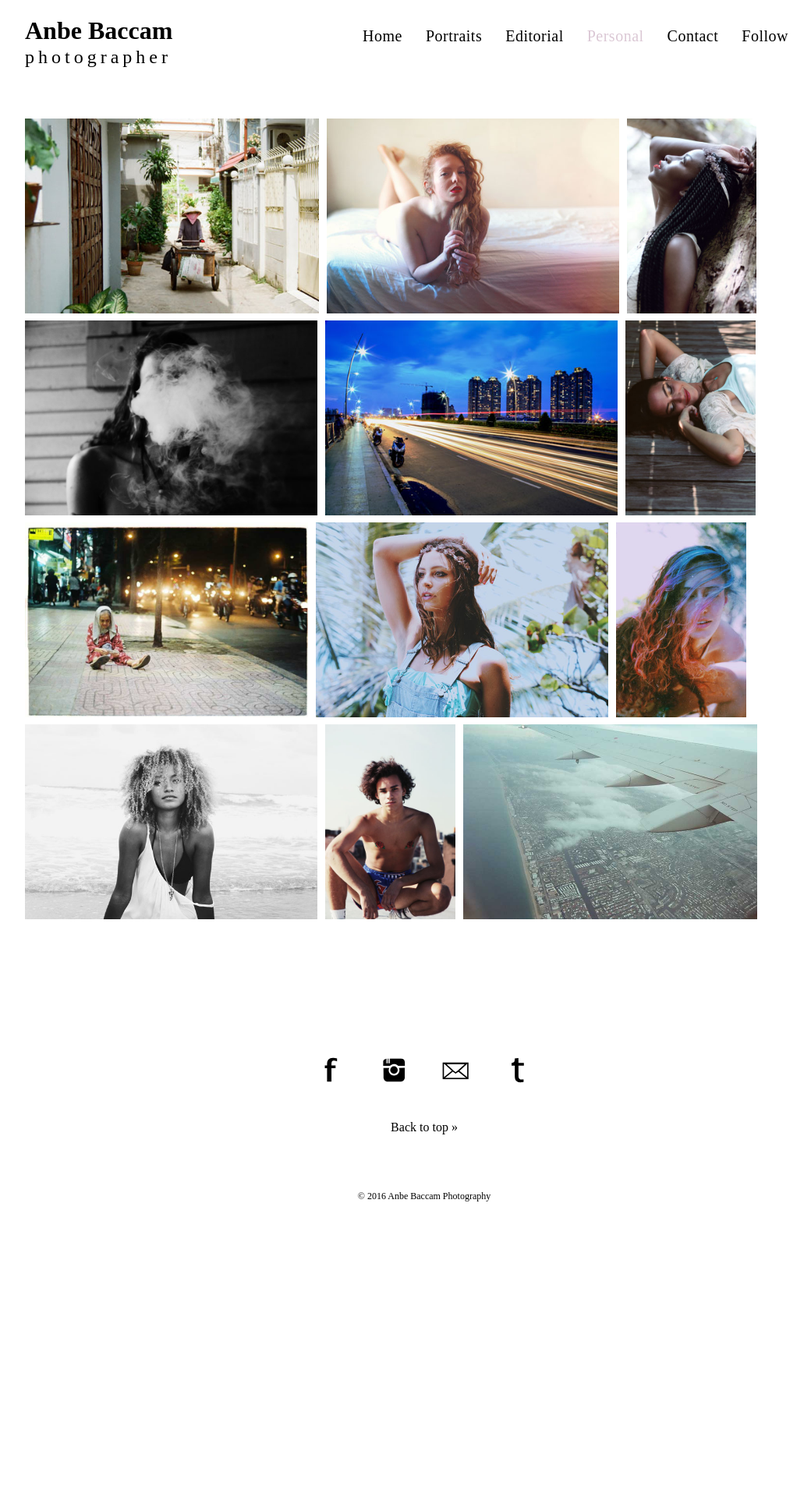
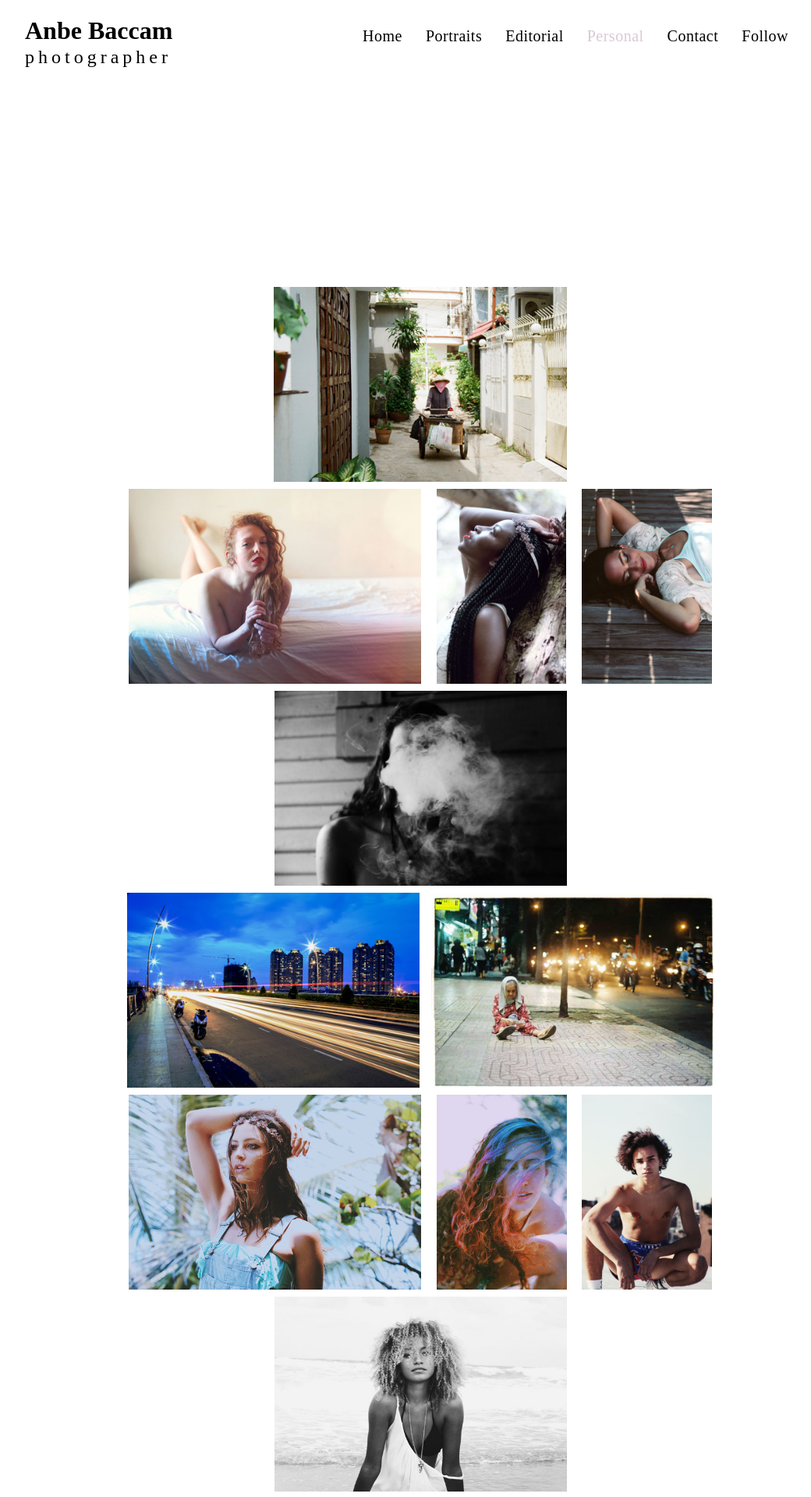
Before and after one commit to Mightynumnums/anbe2, a PHP site: page /personal.html in a window 1280 px wide. Shown: the top 1920 px of the page at 78% size, without its empty margins (96-1136 px from the left). Before the commit the page ends 1541 px from the top, so only its background shows below. Run offline with PHP 8.4, Linux system fonts and the light colour scheme; some libraries are stand-ins or nearby versions; some web fonts are replaced.

Commit message:
changes css. adding and removing unnessasary things. trying to clean it up.

```diff
--- a/gallery.css
+++ b/gallery.css
@@ -108,7 +108,7 @@ footer {
 	justify-content: center;
 }
 
-.contact img{
+.contact img {
 	height: 50px;
 	width: 50px;
 	padding: 10px 10px;
@@ -138,18 +138,18 @@ footer {
 	justify-content: center;
 }
 
-.gallery img {
+.galleryP img {
 	height: 200px;
 	width:auto;
 	margin: 10px 10px 0 0;
 }
 
 
-.gallery3 img,
-.gallery4 img  {
+.gallery img {
 	height: 175px;
 	width: auto;
-	margin: 10px 10px 0 0;
+	margin: 20px 10px 0 0;
+
 
 }
 
@@ -192,28 +192,25 @@ footer {
 		font-size: 1.25em;
 		padding: 5px 10px;
 		letter-spacing: .5px;
-}
+	}
 
 	.container2,
 	.container3,
 	.container4 {
-		min-height: 100vh;
-		height: 50%;
-	 	margin-top: 125px;
-		display: flex;
-		flex-flow: row wrap;
-		justify-content: flex-start;
+		width: 75%;
+		margin: 25% auto;
+		justify-content: space-around;
+	}
 
-}
-	.gallery img {
+
+	.galleryP img {
 		height: 300px;
 		width: auto;
 		margin: 5px 10px 0 0;
 	}
 
 
-	.gallery3 img,
-	.gallery4 img {
+	.gallery img {
 		height: 200px;
 		width: auto;
 		margin: 5px 10px 0 0;
@@ -241,12 +238,6 @@ footer {
 		float: left;
 		margin-left: -10px;
 	}
-
-	.container2,
-	.container3,
-	.container4 {
-		margin-top: 100px;
-	}
 }
 
 
@@ -260,12 +251,6 @@ footer {
 
 	.main-head {
 		float: right;
-	}
-
-	.container2,
-	.container3,
-	.container4 {
-		margin-top: 40px;
 	}
 }
 
@@ -289,14 +274,19 @@ footer {
 		padding: 5px 15px;
 		letter-spacing: .5px;
 	}
+	/*.container2,
+	.container3,
+	.container4 {
+		width: 75%;
+		margin: 3% auto;
+		} */
 
-	.gallery3 img,
-	.gallery4 img  {
+	.gallery img {
 		height: 250px;
 
 	}
 
-	.gallery img {
+	.galleryP img {
 		height: 325px;
 	}
 
--- a/index.html
+++ b/index.html
@@ -66,7 +66,7 @@
     </div>
 
     <div id="bringmeback">
-    	<a href="#top">Back to top &raquo;</a>
+    	<a href="#top">Back to top</a>
     </div>
 
     <footer>
--- a/personal.html
+++ b/personal.html
@@ -28,18 +28,18 @@
 		</div>
 
 	<div class="container4">
-		<div class="gallery4"><a href="personal/Misc_img/alley.jpg"  data-lightbox="personal"><img src="personal/TNalley.jpg"></a></div>
-		<div class="gallery4"><a href="personal/Misc_img/bed.jpg"  data-lightbox="personal"><img src="personal/TNbed.jpg"></a></div>
-		<div class="gallery4"><a href="personal/Misc_img/redlips.jpg"  data-lightbox="personal"><img src="personal/TNredlips.jpg"></a></div>
-		<div class="gallery4"><a href="personal/Misc_img/smoke.jpg"  data-lightbox="personal"><img src="personal/TNsmoke.jpg"></a></div>
-		<div class="gallery4"><a href="personal/Misc_img/speed.jpg"  data-lightbox="personal"><img src="personal/TNspeed.jpg"></a></div>
-		<div class="gallery4"><a href="personal/Misc_img/pleasure.jpg"  data-lightbox="personal"><img src="personal/TNpleasure.jpg"></a></div>
-		<div class="gallery4"><a href="personal/Misc_img/oldlady.jpg"  data-lightbox="personal"><img src="personal/TNoldlady.jpg"></a></div>
-		<div class="gallery4"><a href="personal/Misc_img/headband.jpg"  data-lightbox="personal"><img src="personal/TNheadband.jpg"></a></div>
-		<div class="gallery4"><a href="personal/Misc_img/noise.jpg"  data-lightbox="personal"><img src="personal/TNnoise.jpg"></a></div>
-		<div class="gallery4"><a href="personal/Misc_img/bw.jpg"  data-lightbox="personal"><img src="personal/TNbw.jpg"></a></div>
-		<div class="gallery4"><a href="personal/Misc_img/titlesit.jpg"  data-lightbox="personal"><img src="personal/TNtitlesit.jpg"></a></div>
-		<div class="gallery4"><a href="personal/Misc_img/plainwing.jpg"  data-lightbox="personal"><img src="personal/TNplainwing.jpg"></a></div>
+		<div class="gallery"><a href="personal/Misc_img/alley.jpg"  data-lightbox="personal"><img src="personal/TNalley.jpg"></a></div>
+		<div class="gallery"><a href="personal/Misc_img/bed.jpg"  data-lightbox="personal"><img src="personal/TNbed.jpg"></a></div>
+		<div class="gallery"><a href="personal/Misc_img/redlips.jpg"  data-lightbox="personal"><img src="personal/TNredlips.jpg"></a></div>
+		<div class="gallery"><a href="personal/Misc_img/pleasure.jpg"  data-lightbox="personal"><img src="personal/TNpleasure.jpg"></a></div>
+		<div class="gallery"><a href="personal/Misc_img/smoke.jpg"  data-lightbox="personal"><img src="personal/TNsmoke.jpg"></a></div>
+		<div class="gallery"><a href="personal/Misc_img/speed.jpg"  data-lightbox="personal"><img src="personal/TNspeed.jpg"></a></div>
+		<div class="gallery"><a href="personal/Misc_img/oldlady.jpg"  data-lightbox="personal"><img src="personal/TNoldlady.jpg"></a></div>
+		<div class="gallery"><a href="personal/Misc_img/headband.jpg"  data-lightbox="personal"><img src="personal/TNheadband.jpg"></a></div>
+		<div class="gallery"><a href="personal/Misc_img/noise.jpg"  data-lightbox="personal"><img src="personal/TNnoise.jpg"></a></div>
+		<div class="gallery"><a href="personal/Misc_img/titlesit.jpg"  data-lightbox="personal"><img src="personal/TNtitlesit.jpg"></a></div>
+		<div class="gallery"><a href="personal/Misc_img/bw.jpg"  data-lightbox="personal"><img src="personal/TNbw.jpg"></a></div>
+		<div class="gallery"><a href="personal/Misc_img/plainwing.jpg"  data-lightbox="personal"><img src="personal/TNplainwing.jpg"></a></div>
 	</div>
 
 
@@ -51,7 +51,7 @@
     </div>
 
 	    <div id="bringmeback">
-	    	<a href="#top">Back to top &raquo;</a>
+	    	<a href="#top">Back to top</a>
 	    </div>
     <footer>
     	<p>&copy; 2016 Anbe Baccam Photography</p>
```
Also changed, not shown: editorial.html (+16 -16 lines), portraits.html (+9 -9 lines).
